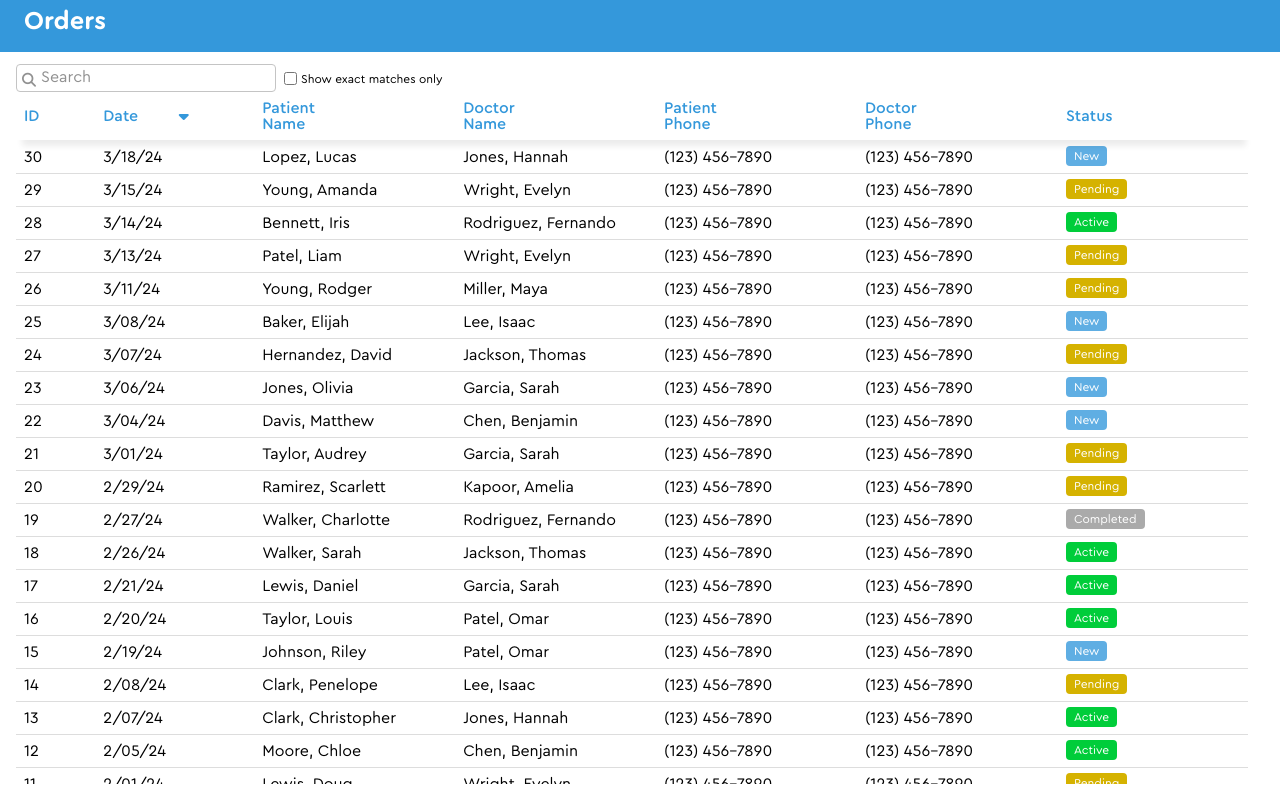
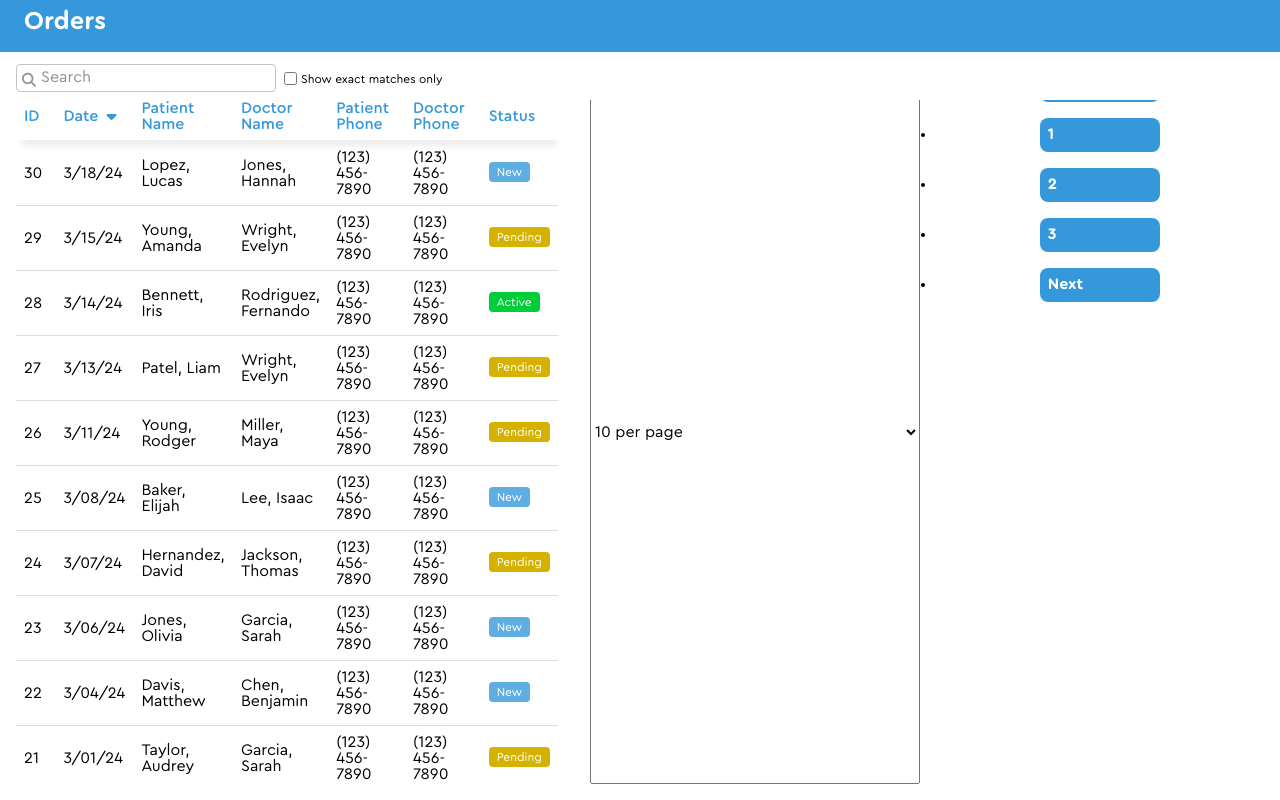
Before and after one commit to tprojects1/orders, a React (Create React App) app: page / in a window 1280 px wide. Built offline with nearby package versions, Linux system fonts and the light colour scheme.

Commit message:
table page control functionality

```diff
--- a/src/components/table/component.jsx
+++ b/src/components/table/component.jsx
@@ -22,6 +22,8 @@ const Table = ({ data,
     [sortOrder, setSortOrder] = useState(defaultSortOrder || 'descending'), // Initial sort order (descending on load)
     [searchTerm, setSearchTerm] = useState(''),
     [showExactMatches, setShowExactMatches] = useState(false),
+    [currentPage, setCurrentPage] = useState(1),
+    [itemsPerPage, setItemsPerPage] = useState(10),
     fuse = new Fuse(allData, {
       keys: Object.keys(allData[0]), // Adjust keys if needed
       threshold: 0.4, // Adjust for misspelling tolerance
@@ -201,10 +203,6 @@ const Table = ({ data,
 
           // inputElement.dispatchEvent(new KeyboardEvent('keydown',{'keyCode':32,'which':32}));
 
-
-
-
-
         } catch (e) {
 
         }
@@ -228,6 +226,24 @@ const Table = ({ data,
     resizeTheTable();
   }
 
+  function goToPage(direction) {
+    switch (direction) {
+      case 'previous':
+        if (currentPage > 1) {
+          setCurrentPage(currentPage - 1);
+        }
+        break;
+      case 'next':
+        if (currentPage < totalPages) {
+          setCurrentPage(currentPage + 1);
+        }
+        break;
+    }
+  }
+
+  const totalPages = Math.ceil(filteredData.length / itemsPerPage),
+    itemsPerPageOptions = [5, 10, 20];
+
   return (
     <>
       <div className={`table ${isSortable ? 'sortable' : ''} ${isEditable ? 'editable' : ''}`}>
@@ -250,11 +266,17 @@ const Table = ({ data,
             <tbody>
               {/* Display no results message if filteredData is empty */}
               {filteredData.length === 0 && searchTerm !== '' && (
-                <tr>
-                  <td colSpan={columns.length} className='no-results'><h4>No Results</h4><p>There aren't any results for the term <strong>{searchTerm}</strong>, but you can try another search term or <a href="#" onClick={clearSearch}>view all of the table entries</a>.</p></td>
-                </tr>
+                filteredData.length > itemsPerPage && (
+                  <tr>
+                    <td colSpan={columns.length}>
+                      <button onClick={() => goToPage('previous')}>Previous</button>
+                      <span>Page {currentPage} of {totalPages}</span>
+                      <button onClick={() => goToPage('next')}>Next</button>
+                    </td>
+                  </tr>
+                )
               )}
-              {filteredData.map((row) => (
+              {filteredData.slice((currentPage - 1) * itemsPerPage, currentPage * itemsPerPage).map((row) => (
                 <tr key={row.id} data-id={row.id} onClick={() => handleRowClick(row, row.id)}>
                   {columns.map((column) => (
                     <td key={column} data-name={column}>
@@ -269,6 +291,28 @@ const Table = ({ data,
               ))}
             </tbody>
           </table>
+          <select value={itemsPerPage} onChange={(e) => setItemsPerPage(parseInt(e.target.value))}>
+            {itemsPerPageOptions.map((option) => (
+              <option key={option} value={option}>
+                {option} per page
+              </option>
+            ))}
+          </select>
+          <ul>
+            <li>
+              <button onClick={() => goToPage('previous')} disabled={currentPage === 1}>Previous</button>
+            </li>
+            {Array.from({ length: totalPages }, (_, i) => (
+              <li key={i + 1}>
+                <button onClick={() => setCurrentPage(i + 1)} className={currentPage === i + 1 ? 'active' : ''}>
+                  {i + 1}
+                </button>
+              </li>
+            ))}
+            <li>
+              <button onClick={() => goToPage('next')} disabled={currentPage === totalPages}>Next</button>
+            </li>
+          </ul>
           {isEditable ? (
             <DataPanel
               selectedRow={selectedRow}
```
